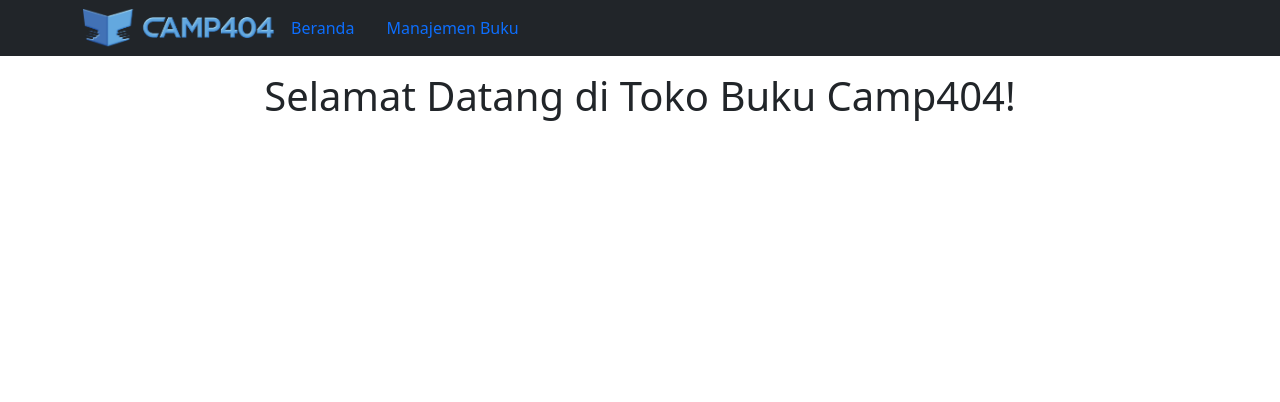
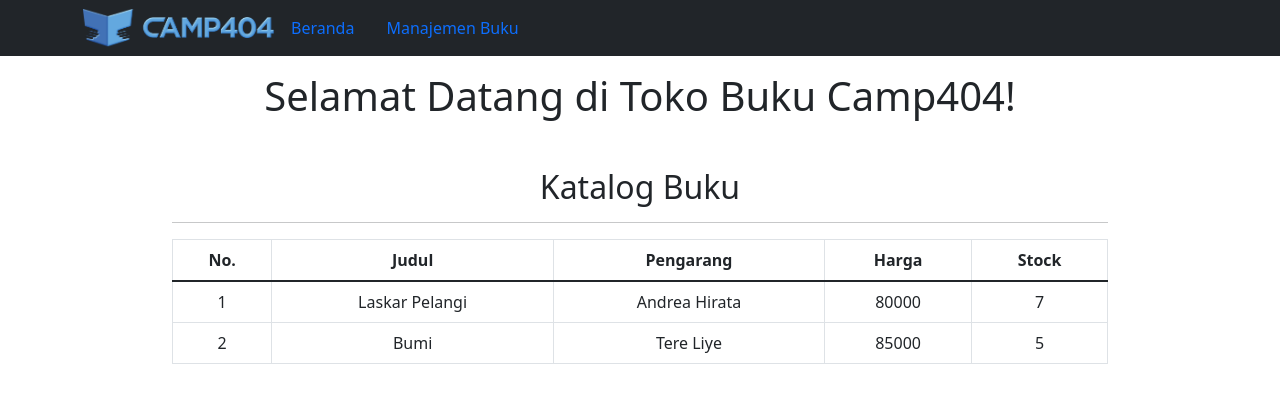
Before and after one commit to Hade21/Web_Dev, a React (Create React App) app in the folder Camp404/React/bookstore/frontend-react/: page / in a window 1280 px wide. Shown: the top 402 px of the page. Built offline with nearby package versions, Linux system fonts and the light colour scheme.

Commit message:
Add katalog buku ke Beranda

```diff
--- a/Camp404/React/bookstore/frontend-react/src/App.js
+++ b/Camp404/React/bookstore/frontend-react/src/App.js
@@ -31,7 +31,7 @@
         <Navbar />
         <Switch>
           <Route path="/" exact>
-            <Beranda />
+            <Beranda bookList={books}/>
           </Route>
 
           <Route path="/manajemenbuku" exact>
--- a/Camp404/React/bookstore/frontend-react/src/components/beranda.jsx
+++ b/Camp404/React/bookstore/frontend-react/src/components/beranda.jsx
@@ -1,13 +1,38 @@
 import React from "react";
 
-function beranda() {
+function Beranda({bookList}) {
     return (
         <div className="container mt-3 w-75">
             <h1 className="text-center">Selamat Datang di Toko Buku Camp404!</h1>
 
-            <div id="katalog"></div>
+            <div id="katalogBuku" className="mt-5">
+                <h2>Katalog Buku</h2>
+                <hr />
+                <table className="table table-hover table-bordered">
+                    <thead>
+                        <tr>
+                            <th>No.</th>
+                            <th>Judul</th>
+                            <th>Pengarang</th>
+                            <th>Harga</th>
+                            <th>Stock</th>
+                        </tr>
+                    </thead>
+                    <tbody>
+                        {bookList.map((book, index) => (
+                            <tr key={book._id}>
+                                <td> {index + 1} </td>
+                                <td> {book.judul} </td>
+                                <td> {book.pengarang} </td>
+                                <td> {book.harga} </td>
+                                <td> {book.stock} </td>
+                            </tr>
+                        ))}
+                    </tbody>
+                </table>
+            </div>
         </div>
     );
 }
 
-export default beranda;
+export default Beranda;
```
